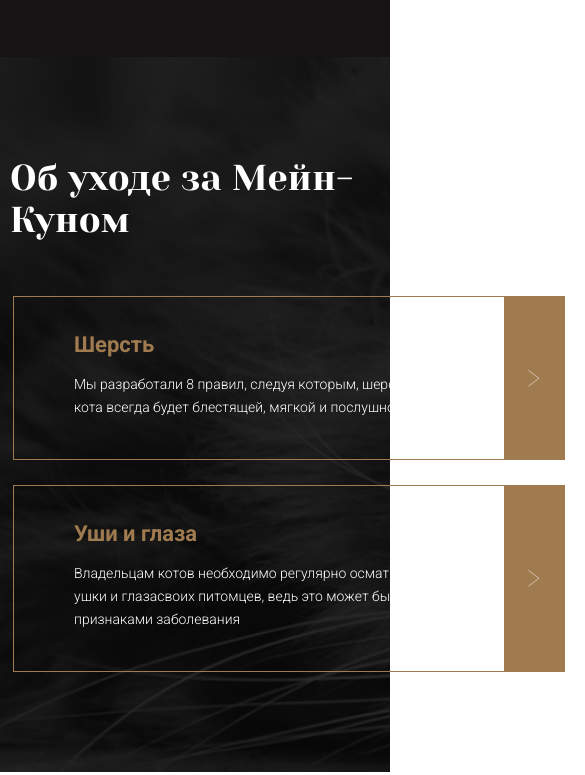
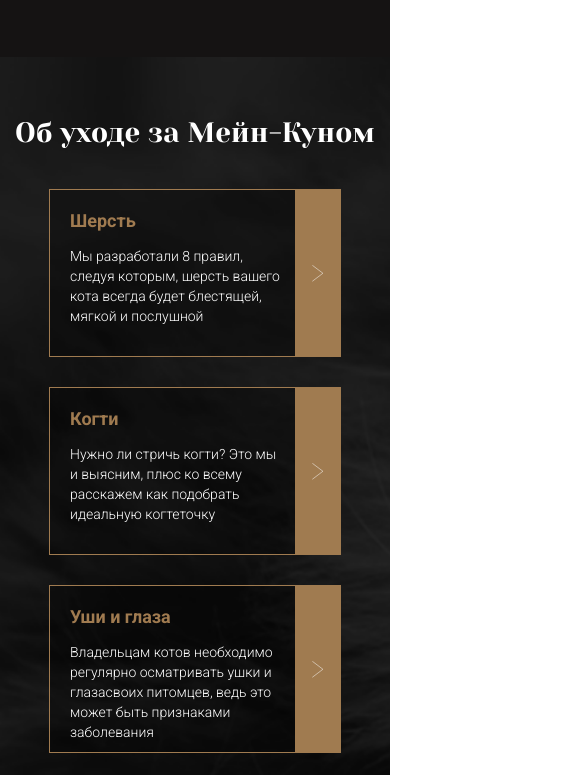
Before and after one commit to Kolenkaa/NEW_cat-pitomnik, a plain HTML site: page index.html in a window 390 px wide. Shown: the part 2809-3584 px from the top of the page, 585 px wide, since content can reach past the window. Drawn offline with Linux system fonts and the light colour scheme; a web font is replaced by a local one.

Commit message:
finish 'care_section'

```diff
--- a/scss/style.scss
+++ b/scss/style.scss
@@ -991,6 +991,7 @@ button.pets__arrow:hover {
 		cursor: pointer;
 		border: 0.5px solid #a07b50;
 		padding: 35px 100px 40px 60px;
+		height: 165px;
 	}
 	&__item:nth-child(odd) {
 		margin-right: 40px;
@@ -1033,3 +1034,73 @@ button.pets__arrow:hover {
 		background: #a07b50 url(../images/care/Vector.svg) no-repeat 50% 50%;
 	}
 }
+
+/*-------------------CARE < 1365px ------------------------*/
+@media (max-width: 1365px) {
+	.care {
+		&__title {
+			padding-top: 90px;
+		}
+
+		&__list {
+			max-width: 560px;
+			margin-top: 30px;
+		}
+
+		&__item {
+			height: 168px;
+			padding: 35px 100px 40px 60px;
+			background: rgba(0, 0, 0, 0.3);
+		}
+		&__item:nth-child(odd) {
+			margin-right: 0px;
+		}
+		&__item:nth-child(-n + 3) {
+			margin-bottom: 25px;
+		}
+
+		&__description {
+			width: 390px;
+		}
+	}
+}
+/*-------------------CARE < 767px ------------------------*/
+@media (max-width: 767px) {
+	.care {
+		&__title {
+			font-size: 28px;
+			line-height: 32px;
+			text-align: center;
+			padding-top: 60px;
+		}
+
+		&__list {
+			//margin: 0 auto;
+			max-width: 290px;
+			margin-top: 40px;
+			padding-bottom: 60px;
+		}
+
+		&__item {
+			padding: 20px 60px 20px 20px;
+		}
+
+		&__item:nth-child(-n + 3) {
+			margin-bottom: 30px;
+		}
+
+		&__subtitle {
+			font-size: 18px;
+			line-height: 21px;
+		}
+
+		&__description {
+			line-height: 20px;
+			width: 210px;
+		}
+
+		&__arrow {
+			width: 45px;
+		}
+	}
+}
```
Also changed, not shown: css/style.css.
